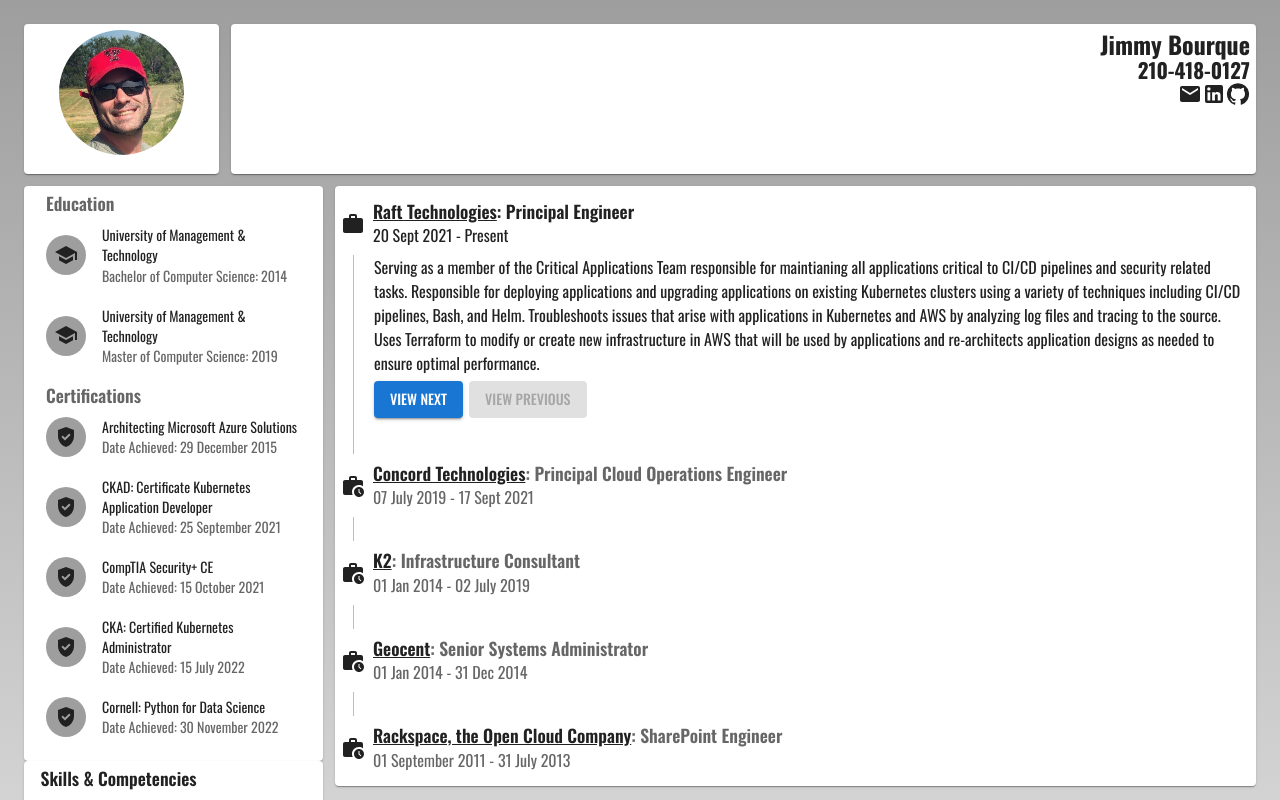
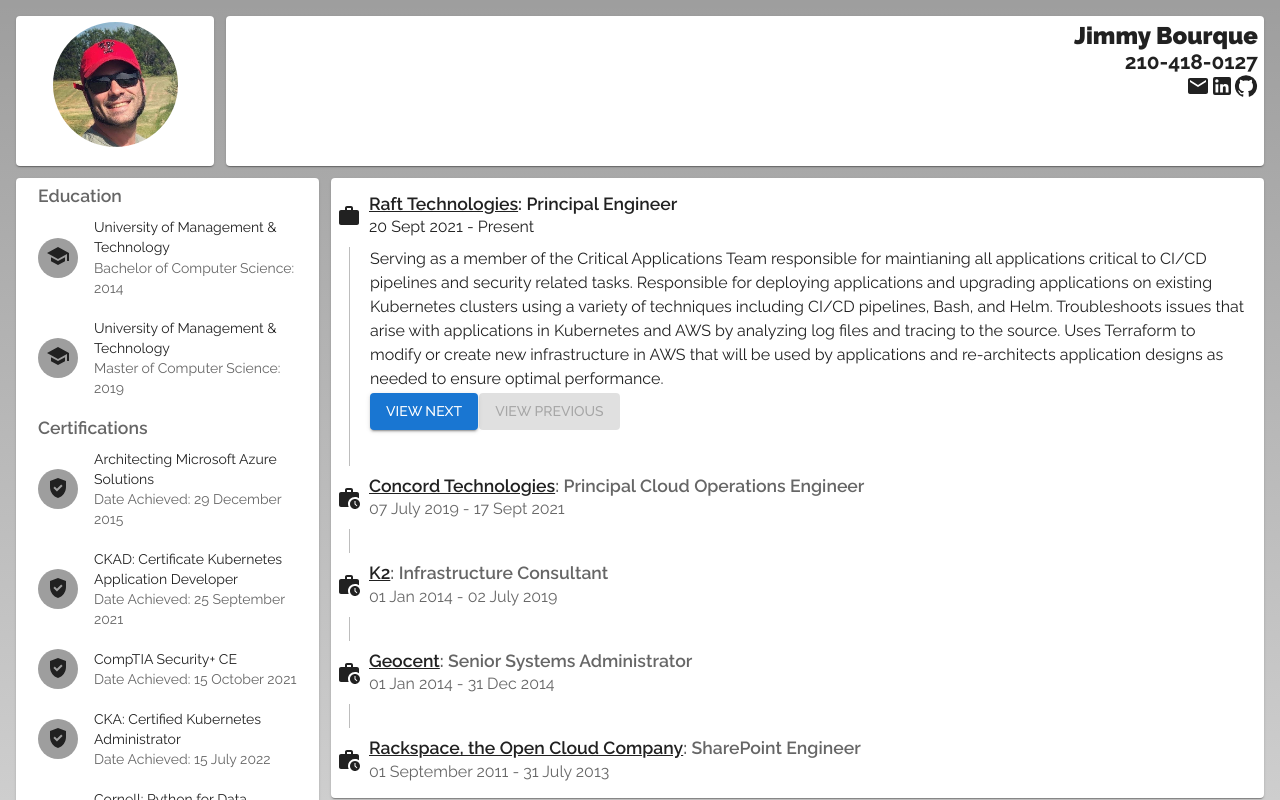
Before and after one commit to robbdasailer/nextjs-resume, a Next.js app: page / in a window 1280 px wide. Shown: the top 800 px of the page. Built offline with nearby package versions, Linux system fonts and the light colour scheme.

Commit message:
Finished CSS Refactoring, layout bugs, and theme updates

```diff
--- a/components/hobbies.js
+++ b/components/hobbies.js
@@ -5,7 +5,6 @@
 import ListSubheader from '@mui/material/ListSubheader';
 import Typography from '@mui/material/Typography';
 import Avatar from '@mui/material/Avatar';
-import GppGoodIcon from '@mui/icons-material/GppGood';
 import SportsBarIcon from '@mui/icons-material/SportsBar';
 import OutdoorGrillIcon from '@mui/icons-material/OutdoorGrill';
 import NaturePeopleIcon from '@mui/icons-material/NaturePeople';
--- a/components/workHistory.js
+++ b/components/workHistory.js
@@ -53,7 +53,7 @@
 						<Typography>{job.jobDescription}</Typography>
 						{job.additionalInfo && (
 							<>
-								<Button variant='contained' onClick={() => handleOpen(job.id)}>
+								<Button onClick={() => handleOpen(job.id)}>
 									View Accomplishments
 								</Button>
 								<WorkAdditionalInfo
--- a/components/workHistoryMobile.js
+++ b/components/workHistoryMobile.js
@@ -69,9 +69,7 @@
 							<Box sx={{ mb: 2 }}>
 								<div>
 									<Button
-										variant='contained'
 										onClick={handleNext}
-										sx={{ mt: 1, mr: 1 }}
 									>
 										{index === jobs.length - 1
 											? 'Return to Current Position'
@@ -80,14 +78,12 @@
 									<Button
 										disabled={index === 0}
 										onClick={handleBack}
-										sx={{ mt: 1, mr: 1 }}
 									>
 										View Previous
 									</Button>
 									{job.additionalInfo && (
 										<>
 											<Button
-												variant='contained'
 												onClick={() => handleOpen(job.id)}
 											>
 												...Click to see more!
--- a/pages/index.js
+++ b/pages/index.js
@@ -64,9 +64,9 @@
 			</Head>
 			<main>
 				<Box sx={{ flexGrow: 1 }}>
-					<Grid container spacing={2}>
+					<Grid container spacing={2} sx={{ alignItems: 'flex-start' }}>
 						<Header contactInfo={data.contact} />
-						<Grid item container xs={12} md={3}>
+						<Grid item container xs={12} md={3} spacing={2}>
 							<Grid item xs={12}>
 								<Paper>
 									<Education
--- a/utils/theme.js
+++ b/utils/theme.js
@@ -15,7 +15,7 @@
 		},
 	},
 	typography: {
-		fontFamily: ['Oswald', 'Serif'].join(','),
+		fontFamily: ['Raleway', 'Serif'].join(','),
 		h1: {
 			fontSize: '1.5rem',
 			fontWeight: 900,
@@ -57,8 +57,9 @@
 					`linear-gradient(to bottom, transparent, ${grey[50]}) ${grey[500]}`,
 				},
 				main: {
-					padding: '1.5rem',
+					padding: '1rem',
 					minHeight: '100vh',
+					display: 'flex',
 					a: {
 						color: grey[900],
 					},
@@ -78,6 +79,12 @@
 		MuiButton: {
 			defaultProps: {
 				variant: 'contained'
+			},
+			styleOverrides: {
+				root: {
+					marginTop: 2,
+					marginRight: 1
+				}
 			}
 		},
 		MuiList: {
```
